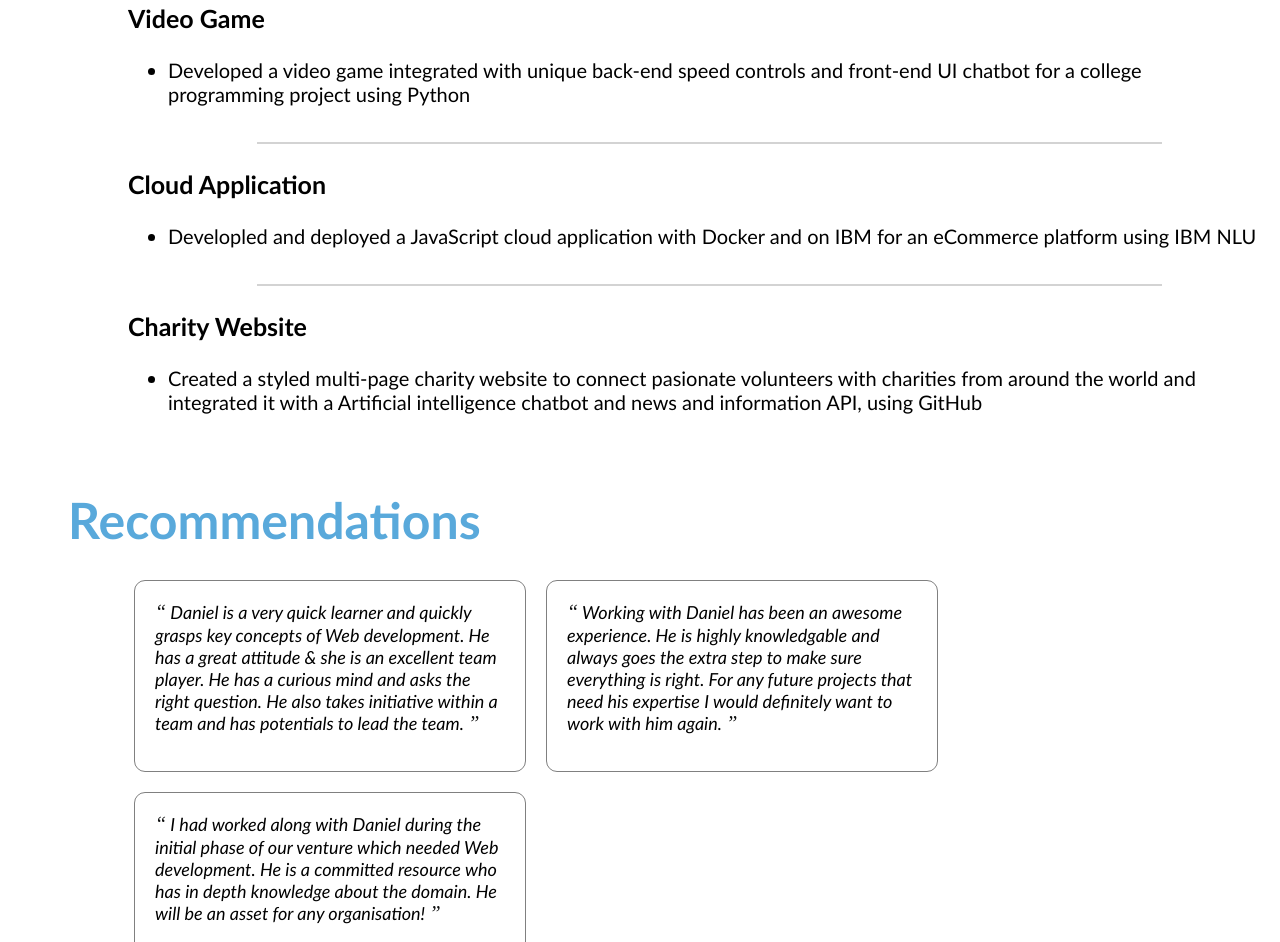
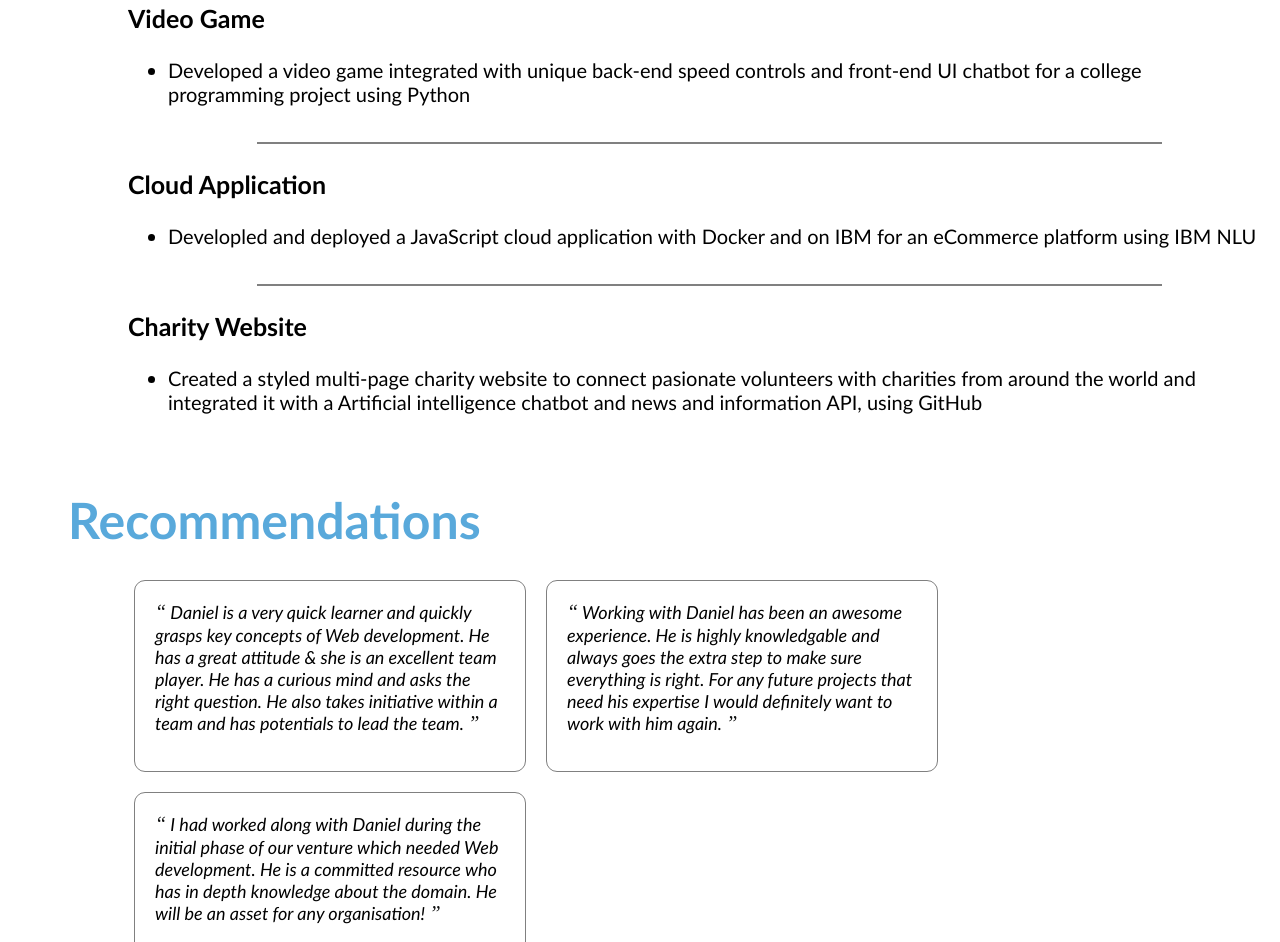
Before and after one commit to DEH10/My-Portfolio, a plain HTML site: page index.html in a window 1280 px wide. Shown: the part 1461-2403 px from the top of the page. Drawn offline with Linux system fonts and the light colour scheme.

Commit message:
Update style.css

```diff
--- a/style.css
+++ b/style.css
@@ -165,7 +165,7 @@ h2 {
 }
 
 .projects-container hr {
-  border: 1px solid lightgray;
+  border: 1px solid grey;
   width: 75%;
   margin-left: 5cm;
 }
```
